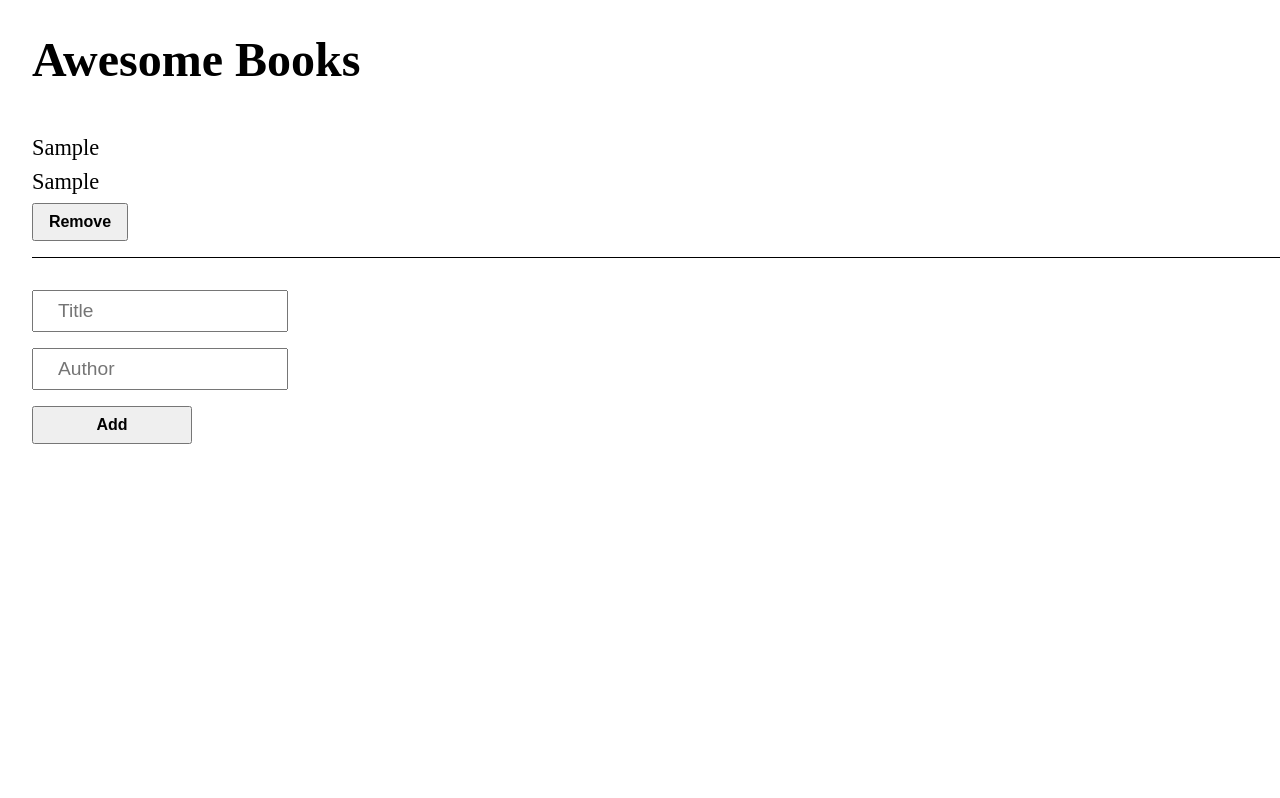
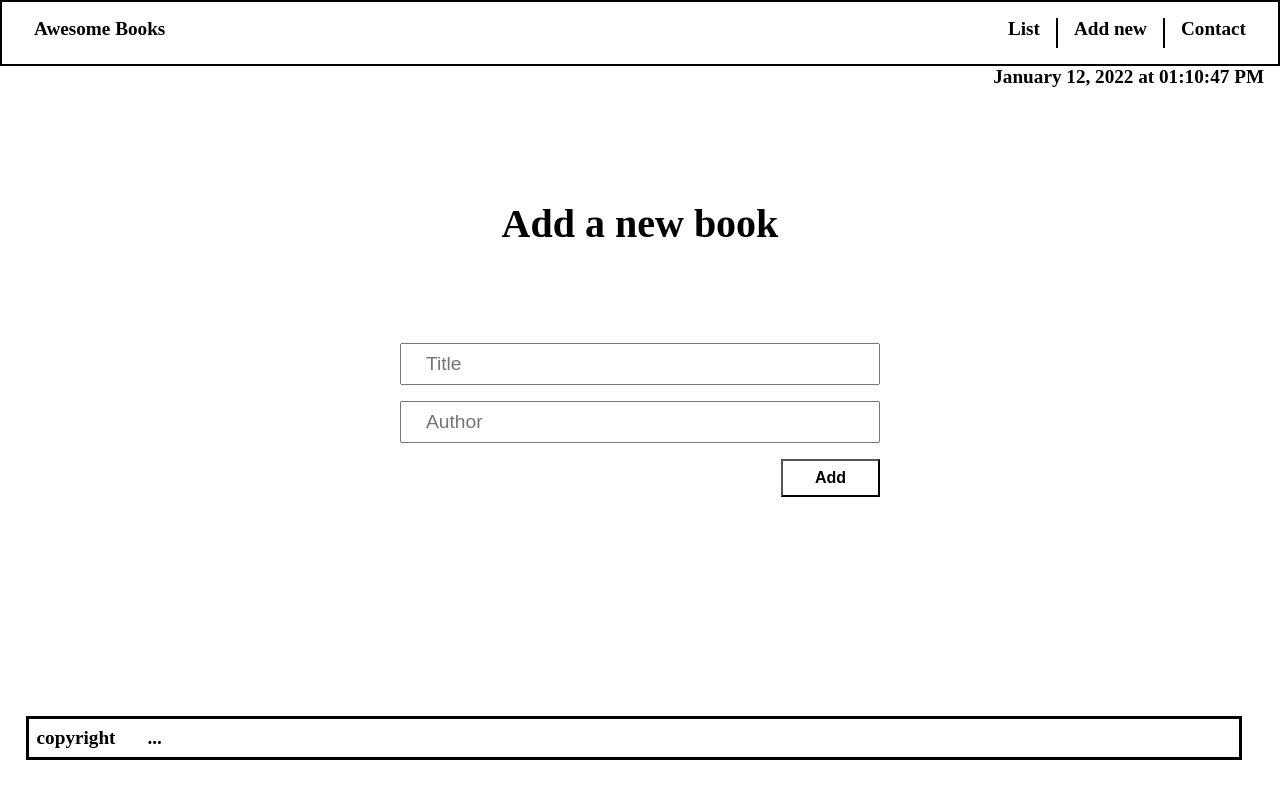
Before and after one commit to muneebulrehman/Awesome-books, a plain HTML site: page index.html in a window 1280 px wide. Both pictures are taken after typing "Sample", "Sample" into the empty fields and a click on the button "Add". Drawn offline with Linux system fonts and the light colour scheme.

Commit message:
Added navbar, footer and date

```diff
--- a/index.html
+++ b/index.html
@@ -1,5 +1,6 @@
 <!DOCTYPE html>
 <html lang="en">
+
 <head>
 	<meta charset="UTF-8" />
 	<meta http-equiv="X-UA-Compatible" content="IE=edge" />
@@ -7,15 +8,44 @@
 	<link rel="stylesheet" href="./style.css" />
 	<title>Awesome books</title>
 </head>
+
 <body>
-		<header><h1>Awesome Books</h1></header>
-		<section class="books">
+	<nav>
+		<div>Awesome Books</div>
+		<ul class="nav-ul">
+			<li class="nav-link" id="all-books"><a href="#all-books">List</a></li>
+			<li class="line"></li>
+			<li class="nav-link" id="add-book"><a href="#add-book">Add new</a></li>
+			<li class="line"></li>
+			<li class="nav-link" id="contact-section"><a href="#contact-section">Contact</a></li>
+		</ul>
+	</nav>
+	<div class="date"></div>
+	<section class="all-books all hidden">
+		<h2>All awesome books</h2>
+		<section class="books"></section>
 	</section>
-		<section class="add-book">
-				<input type="text" class='title' placeholder="Title" />
-				<input type="text" class='author' placeholder="Author" />
+	<section class="add-book all">
+		<h2>Add a new book</h2>
+		<input type="text" class="title" placeholder="Title" />
+		<input type="text" class="author" placeholder="Author" />
+		<div class="add-btn-div">
 			<button class="add-btn">Add</button>
+		</div>
 	</section>
-        <script src=./index.js></script>
-	</body>
-</html>
+	<section class="contact-section all hidden">
+		<div class="contact">
+			<h2>Contact Information</h2>
+			<p>
+				Do you have any questions or you just want to say "Hello"? <br />
+				You can reach out to us!
+			</p>
+			<ul class="contact-list">
+				<li>Our e-mail is mail@mail.com</li>
+				<li>Our phonw number: 004385634422</li>
+				<li>Our address: Streetname 22,54830 City, Country</li>
+			</ul>
+		</div>
+	</section>
+	<footer id="footer"><span>copyright</span><span>...</span></footer>
+	<script src=./index.js> </script> </body> </html>
--- a/index.js
+++ b/index.js
@@ -2,6 +2,15 @@ const inputTitle = document.querySelector('.title');
 const inputAuthor = document.querySelector('.author');
 const addBtn = document.querySelector('.add-btn');
 const sectionBooks = document.querySelector('.books');
+const footer = document.getElementById('footer');
+
+const findHight = () => {
+  if (window.innerHeight > document.body.scrollHeight) {
+    footer.style.position = 'fixed';
+  } else {
+    footer.style.position = 'relative';
+  }
+};
 
 function loadBooks(bookCollection) {
   sectionBooks.innerHTML = '';
@@ -13,15 +22,21 @@ function loadBooks(bookCollection) {
         books.returnBook(book.title, book.author, i)
       );
     });
+    console.log(window.innerHeight);
+    console.log(document.body.scrollHeight);
   }
+  books.colorGiver();
   /* eslint-enable */
 }
 
 class BookApp {
+  height = 0;
+
   constructor() {
-    this.bookCollection = localStorage.getItem('bookCollection')
-      ? JSON.parse(localStorage.getItem('bookCollection'))
-      : [];
+    /* eslint-disable */
+    this.bookCollection = localStorage.getItem('bookCollection') ?
+      JSON.parse(localStorage.getItem('bookCollection')) : [];
+    /* eslint-enable */
   }
 
   addBook(title, author) {
@@ -41,13 +56,29 @@ class BookApp {
   /* eslint-disable */
   returnBook(title, author, i) {
     const html = `<div class="each-book">
-		  <span class="book-title">${title}</span>
+      <div class="book-align">
+		  <span class="book-title">"${title}" by </span>
 		  <span class="author">${author}</span>
+      </div>
 		  <button class="remove-btn" data-id=${i}>Remove</button>
 	  </div>`;
     return html;
   }
+
   /* eslint-enable */
+  colorGiver() {
+    if (this.bookCollection.length !== 0) {
+      sectionBooks.style.border = '2px solid black';
+      const divEl = document.querySelectorAll('.each-book');
+      divEl.forEach((div, i) => {
+        if (i % 2 === 0) div.style.background = 'white';
+        else div.style.background = 'lightgray';
+      });
+    }
+    if (this.bookCollection.length === 0) {
+      sectionBooks.style.border = 'none';
+    }
+  }
 }
 
 const books = new BookApp();
@@ -72,3 +103,39 @@ sectionBooks.addEventListener('click', (e) => {
 });
 
 loadBooks(books.bookCollection);
+
+const all = document.querySelectorAll('.all');
+const lists = document.querySelectorAll('.nav-link');
+lists.forEach((list) => {
+  list.addEventListener('click', (e) => {
+    e.preventDefault();
+    const target = e.target.parentElement.id;
+    all.forEach((el) => {
+      el.classList.add('hidden');
+    });
+    document.querySelector(`.${target}`).classList.remove('hidden');
+    findHight();
+  });
+});
+
+const dateEl = document.querySelector('.date');
+
+const setDate = function () {
+  const now = new Date();
+  const options = {
+    month: 'long',
+    day: '2-digit',
+    year: 'numeric',
+    hour: '2-digit',
+    minute: '2-digit',
+    second: '2-digit',
+    hour12: true,
+  };
+  const date = Intl.DateTimeFormat([], options).format(now);
+  return date;
+};
+
+setInterval(() => {
+  dateEl.textContent = '';
+  dateEl.textContent = setDate();
+});
--- a/style.css
+++ b/style.css
@@ -12,23 +12,31 @@ header h1 {
 }
 
 .books {
-  margin-left: 2rem;
+  margin: 0 2rem;
 }
 
 .each-book {
   display: flex;
-  flex-direction: column;
+  justify-content: space-between;
+  align-items: center;
   font-size: 1.4rem;
   gap: 0.5rem;
-  border-bottom: 1px solid black;
-  padding: 1rem 0;
+  padding: 0.25rem 1rem;
+  height: 2.5rem;
+  background-color: lightgray;
 }
 
 .remove-btn {
   max-width: 6rem;
-  padding: 0.5rem;
+  padding: 0.2rem 0.5rem;
   font-size: 1rem;
   font-weight: bold;
+}
+
+h2 {
+  text-align: center;
+  margin: 5rem 0;
+  font-size: 2.5rem;
 }
 
 .add-book {
@@ -40,8 +48,9 @@ header h1 {
 
 input {
   font-size: 1.2rem;
-  max-width: 16rem;
+  width: 30rem;
   padding: 0.5rem;
+  margin: 0 auto;
 }
 
 input::placeholder {
@@ -49,9 +58,101 @@ input::placeholder {
   padding: 1rem;
 }
 
+.add-btn-div {
+  width: 30rem;
+  margin: 0 auto;
+  display: flex;
+  justify-content: right;
+}
+
 .add-btn {
   max-width: 10rem;
   padding: 0.5rem 2rem;
   font-weight: bold;
   font-size: 1rem;
+  background-color: transparent;
 }
+
+.add-btn:hover {
+  box-shadow: 2px 2px black;
+}
+
+nav {
+  display: flex;
+  justify-content: space-between;
+  padding: 1rem 2rem;
+  border: 2px solid black;
+  font-size: 1.2rem;
+  font-weight: bold;
+}
+
+.nav-ul {
+  display: flex;
+  flex-direction: row;
+  list-style-type: none;
+  gap: 1rem;
+}
+
+.line {
+  height: 30px;
+  width: 2px;
+  background-color: black;
+}
+
+.hidden {
+  display: none;
+}
+
+.contact {
+  display: flex;
+  justify-content: center;
+  flex-direction: column;
+  max-width: 50%;
+  margin: 0 auto;
+}
+
+.contact p {
+  margin: 3rem auto;
+  font-size: 1.3rem;
+}
+
+.contact-list {
+  max-width: 50%;
+  min-width: 25%;
+  list-style-type: disc;
+  display: flex;
+  flex-direction: column;
+  margin: 0 auto;
+  font-size: 1.4rem;
+}
+
+.contact-list li {
+  margin-left: 1rem;
+}
+
+#footer {
+  position: fixed;
+  left: 2%;
+  bottom: 5%;
+  width: 95%;
+  margin: 0 auto;
+  border: 3px solid black;
+  padding: 0.5rem;
+  font-size: 1.2rem;
+  font-weight: bold;
+  display: flex;
+  gap: 2rem;
+}
+
+a {
+  text-decoration: none;
+  color: black;
+}
+
+.date {
+  display: block;
+  font-size: 1.2rem;
+  font-weight: bold;
+  text-align: right;
+  margin-right: 1rem;
+}
```
Lines whose indentation alone changed are shown as unchanged.
